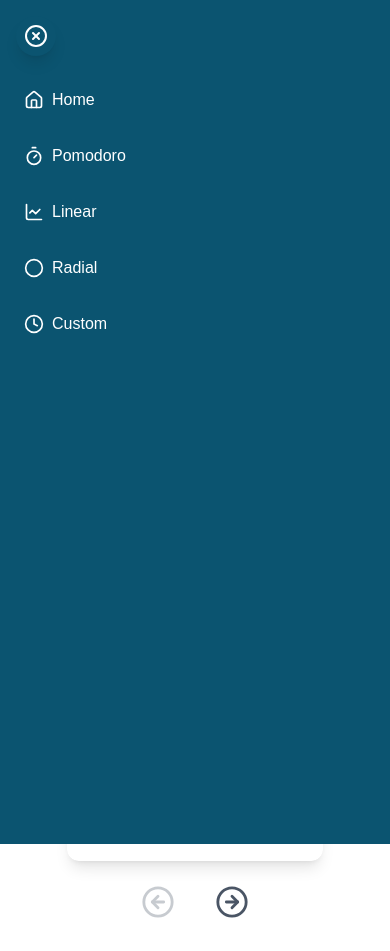
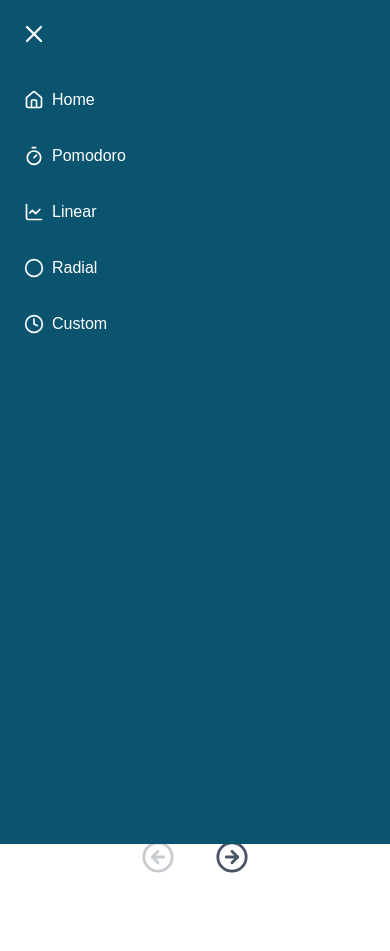
Before and after one commit to JGrineau/visual-timers, a Next.js app: page / in a window 390 px wide. Both pictures are taken after a click on the button 36 px from the left and 36 px from the top of the page. After the commit the page ends 890 px from the top, so only its background shows below. Built offline with nearby package versions, Linux system fonts and the light colour scheme.

Commit message:
settings page fixed for scrolling and mobile view 2.0

```diff
--- a/src/app/clientLayout.tsx
+++ b/src/app/clientLayout.tsx
@@ -16,7 +16,7 @@ export default function ClientLayout({
       <Sidebar isCollapsed={isCollapsed} setIsCollapsed={setIsCollapsed} />
 
       <main
-        className={`flex-1 bg-white transition-all duration-300 p-4 min-h-screen ${
+        className={`flex-1 bg-white transition-all duration-300 min-h-screen ${
           isCollapsed ? "lg:ml-16" : "lg:ml-64"
         }`}
       >
--- a/src/app/page.tsx
+++ b/src/app/page.tsx
@@ -9,7 +9,7 @@ import "../app/globals.css";
 export default function Page() {
   return (
     <div className="flex min-h-screen mx-auto">
-      <div className="flex-1 bg-white scrollbar-thin scrollbar-thumb-gray-300 scrollbar-track-gray-100 p-4">
+      <div className="flex-1 bg-white scro">
         <h1 className="text-3xl font-extrabold text-(--text-color) mb-8 text-center mt-18 md:text-4xl lg:text-6xl ">
           Visual Timers
         </h1>
--- a/src/components/mobile-menu/Page.tsx
+++ b/src/components/mobile-menu/Page.tsx
@@ -1,3 +1,5 @@
+import { useEffect, useState } from "react";
+import { createPortal } from "react-dom";
 import Link from "next/link";
 import {
   Timer,
@@ -5,79 +7,110 @@ import {
   Circle,
   Clock,
   HomeIcon,
-  XCircle,
+  X,
   Menu,
 } from "lucide-react";
-import "../../app/globals.css";
-import { createPortal } from "react-dom";
 
-export default function Page({
-  open,
-  onClose,
-}: {
-  open: boolean;
-  onClose: () => void;
-}) {
-  if (!open) return null;
-  // setOpen toggles the menu open/close state by calling onClose when closing
-  function setOpen(value: boolean) {
-    if (!value) {
-      onClose();
+export default function MobileMenu() {
+  const [open, setOpen] = useState(false);
+  const [visible, setVisible] = useState(false);
+  const [animateIn, setAnimateIn] = useState(false);
+
+  // Handle animation timing
+  useEffect(() => {
+    if (open) {
+      setVisible(true);
+      requestAnimationFrame(() => setAnimateIn(true));
+    } else {
+      setAnimateIn(false);
+      const timeout = setTimeout(() => setVisible(false), 300);
+      return () => clearTimeout(timeout);
     }
-  }
+  }, [open]);
 
-  return createPortal(
-    <div className="fixed inset-0 bg-(--primary-color) z-2 text-white flex flex-col p-4 transition-all duration-300 pt-20">
+  // Mount toggle button (always visible)
+  return (
+    <>
       <button
-        className="fixed top-4 left-4 z-99999 flex md:hidden bg-[var(--primary-color)] text-white p-2 rounded-full shadow-lg hover:bg-[var(--accent-color)] transition"
-        onClick={() => setOpen(!open)}
-        aria-label={open ? "Close menu" : "Open menu"}
+        className="fixed top-4 left-4 z-[99999] lg:hidden p-1 transition"
+        onClick={() => setOpen(true)}
+        aria-label="Open menu"
       >
-        {open ? <XCircle size={24} /> : <Menu size={24} />}
+        <Menu size={28} className="text-[var(--primary-color)]" />
       </button>
+
+      {visible &&
+        createPortal(
+          <div className="fixed inset-0 z-50">
+            {/* Background Overlay */}
+            <div
+              className={`absolute inset-0 bg-[var(--primary-color)] transition-opacity duration-300 ${
+                animateIn ? "opacity-100" : "opacity-0"
+              }`}
+            />
+
+            {/* Slide-in Panel */}
+            <div
+              className={`absolute top-0 left-0 h-full w-4/5 max-w-xs bg-[var(--primary-color)] text-white p-4 pt-20 transform transition-transform duration-300 ${
+                animateIn ? "translate-x-0" : "-translate-x-full"
+              }`}
+            >
+              {/* Close Button */}
+              <button
+                className="absolute top-4 left-4 z-[99999] lg:hidden p-1 transition"
+                onClick={() => setOpen(false)}
+                aria-label="Close menu"
+              >
+                <X size={28} className="text-white" />
+              </button>
+
+              {/* Nav Links */}
               <nav className="flex flex-col space-y-4">
                 <Link
                   href="/"
-          onClick={onClose}
-          className="flex items-center space-x-2 p-2 rounded transition"
+                  onClick={() => setOpen(false)}
+                  className="flex items-center space-x-2 p-2"
                 >
                   <HomeIcon size={20} />
                   <span>Home</span>
                 </Link>
                 <Link
                   href="/pomodoro"
-          onClick={onClose}
-          className="flex items-center space-x-2 p-2 rounded transition"
+                  onClick={() => setOpen(false)}
+                  className="flex items-center space-x-2 p-2"
                 >
                   <Timer size={20} />
                   <span>Pomodoro</span>
                 </Link>
                 <Link
                   href="/linear"
-          onClick={onClose}
-          className="flex items-center space-x-2 p-2 rounded transition"
+                  onClick={() => setOpen(false)}
+                  className="flex items-center space-x-2 p-2"
                 >
                   <LineChart size={20} />
                   <span>Linear</span>
                 </Link>
                 <Link
                   href="/radial"
-          onClick={onClose}
-          className="flex items-center space-x-2 p-2 rounded transition"
+                  onClick={() => setOpen(false)}
+                  className="flex items-center space-x-2 p-2"
                 >
                   <Circle size={20} />
                   <span>Radial</span>
                 </Link>
                 <Link
                   href="/custom"
-          onClick={onClose}
-          className="flex items-center space-x-2 p-2 rounded transition"
+                  onClick={() => setOpen(false)}
+                  className="flex items-center space-x-2 p-2"
                 >
                   <Clock size={20} />
                   <span>Custom</span>
                 </Link>
               </nav>
+            </div>
           </div>,
           document.body
+        )}
+    </>
   );
 }
--- a/src/components/settings-panel/Page.tsx
+++ b/src/components/settings-panel/Page.tsx
@@ -50,7 +50,7 @@ const Page: React.FC<SettingsPanelProps> = ({ size, duration, onApply }) => {
       {/* Modal Overlay */}
       {isOpen && (
         <div
-          className="fixed inset-0 bg-transparent backdrop-blur-sm flex items-center justify-center z-50"
+          className="fixed inset-0 bg-transparent backdrop-blur-sm backdrop-brightness-50 flex items-center justify-center z-50"
           onClick={closePanel}
           aria-modal="true"
           role="dialog"
@@ -59,7 +59,7 @@ const Page: React.FC<SettingsPanelProps> = ({ size, duration, onApply }) => {
         >
           {/* Modal Content */}
           <div
-            className="bg-white border rounded-lg p-4 max-w-md w-[90vw] relative flex flex-col"
+            className="bg-white rounded-2xl p-4 max-w-md w-[90vw] relative flex flex-col"
             onClick={(e) => e.stopPropagation()}
           >
             {/* Close Button */}
@@ -69,7 +69,7 @@ const Page: React.FC<SettingsPanelProps> = ({ size, duration, onApply }) => {
                 className="p-1 rounded hover:bg-gray-200 hover:cursor-pointer transition"
                 aria-label="Close Settings"
               >
-                <X className="w-5 h-5" />
+                <X className="w-6 h-6" />
               </button>
             </div>
 
--- a/src/components/side-bar/Page.tsx
+++ b/src/components/side-bar/Page.tsx
@@ -103,14 +103,15 @@ export default function Page({ isCollapsed, setIsCollapsed }: Props) {
       </aside>
 
       {/* Mobile/Tablet Menu Button */}
-      <button
-        className="fixed top-4 left-4 z-99999 flex lg:hidden bg-[var(--primary-color)] text-white p-2 rounded-full shadow-lg hover:bg-[var(--accent-color)] transition"
+      {/* <button
+        className="fixed top-4 left-4 z-99999 flex lg:hidden p-2 text-[var(--primary-color)] transition"
         onClick={() => setOpen(!open)}
         aria-label={open ? "Close menu" : "Open menu"}
       >
-        {open ? <XCircle size={24} /> : <Menu size={24} />}
-      </button>
-      <MobileMenu open={open} onClose={() => setOpen(false)} />
+        {open ? <XCircle size={28} /> : <Menu size={28} />}
+      </button> */}
+      {/* <MobileMenu open={open} onClose={() => setOpen(false)} /> */}
+      <MobileMenu />
     </div> //end of return
   );
 }
```
Lines whose indentation alone changed are shown as unchanged.
